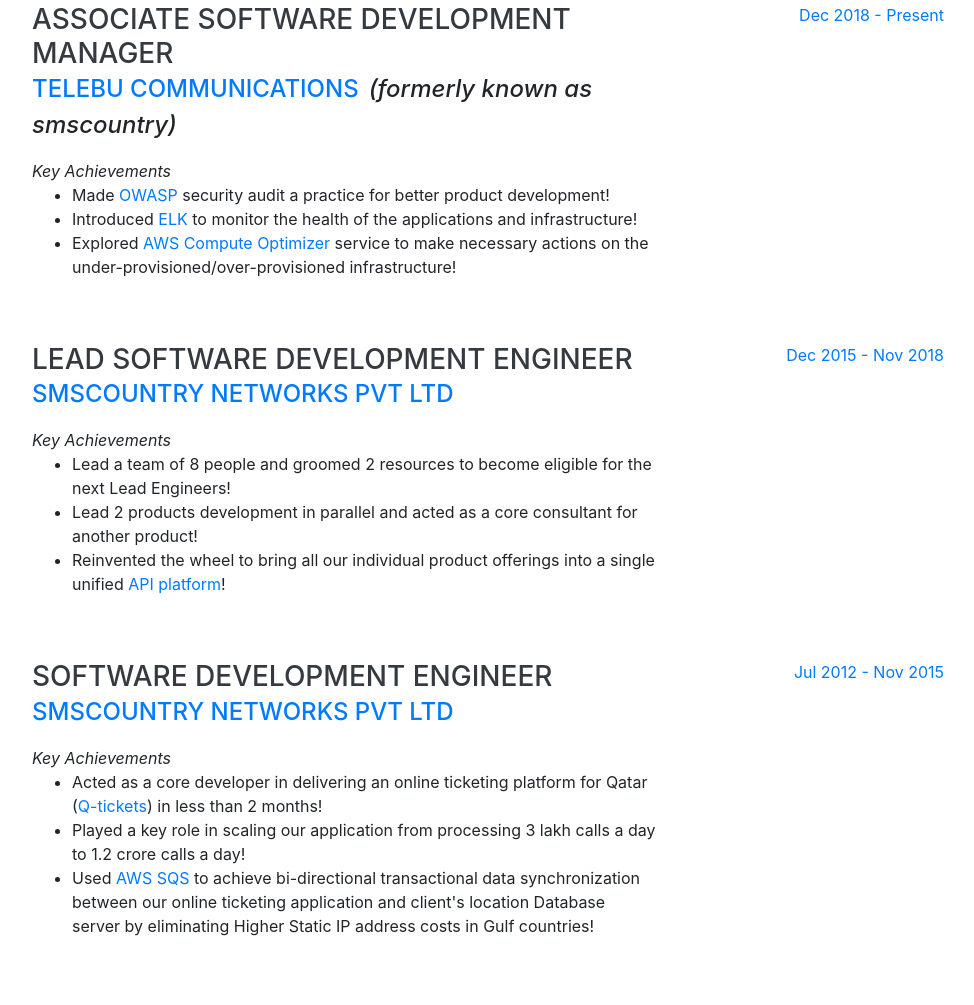
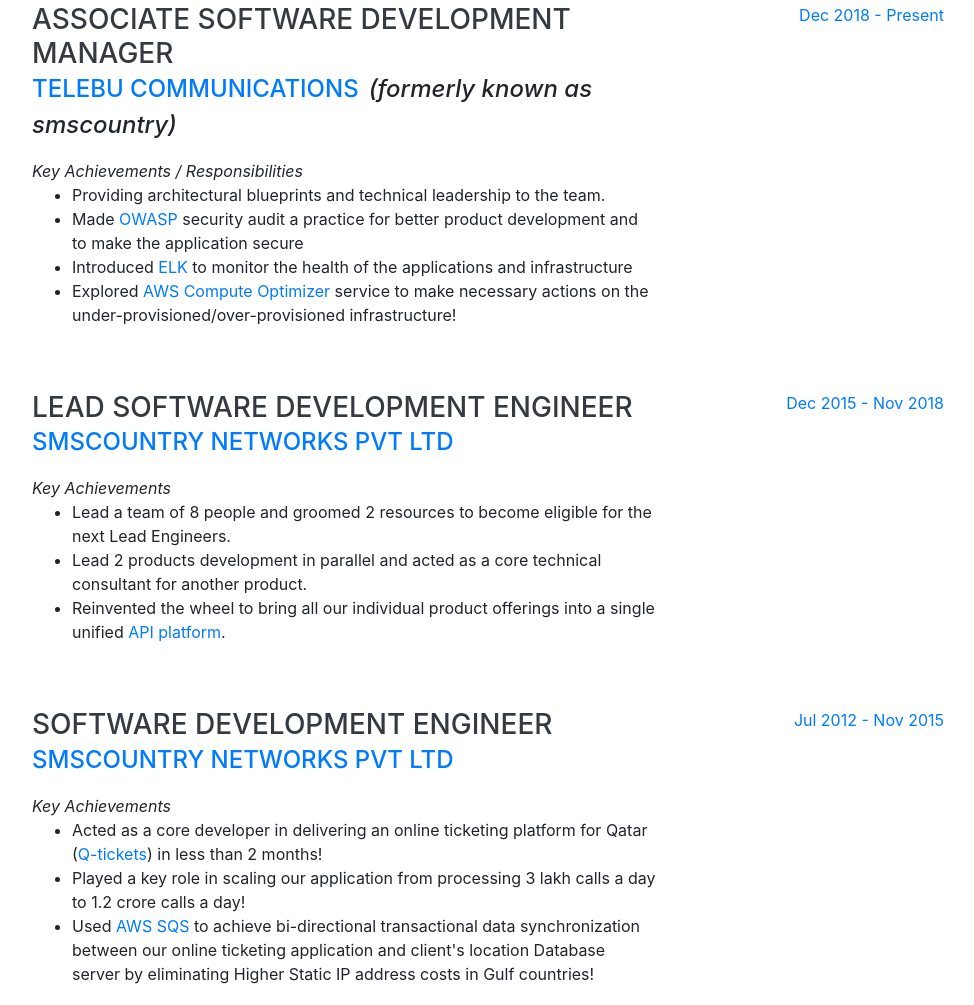
Before and after one commit to madhupolisetti/madhupolisetti.github.io, a website with bundled scripts: page index.html in a window 1280 px wide. Shown: the part 932-1937 px from the top of the page, without its empty margins (288-1262 px from the left). Built offline with nearby package versions, Linux system fonts and the light colour scheme; a web font is replaced by a local one.

Commit message:
Changed few lines in achievements.

```diff
--- a/index.html
+++ b/index.html
@@ -133,10 +133,11 @@
             <h3 class="mb-0">Associate Software Development Manager</h3>
             <div class="subheading mb-3"><a href="https://www.telebu.com" target="_blank">Telebu Communications</a><i style="text-transform:lowercase; margin-left:10px !important">(formerly known as smscountry)</i></div>
             <!--<p>Bring to the table win-win survival strategies to ensure proactive domination. At the end of the day, going forward, a new normal that has evolved from generation X is on the runway heading towards a streamlined cloud solution. User generated content in real-time will have multiple touchpoints for offshoring.</p>-->
-			<i>Key Achievements</i>
+			<i>Key Achievements / Responsibilities</i>
 			<ul>
-				<li>Made <a href="https://owasp.org/" target="_blank">OWASP</a> security audit a practice for better product development!</li>
-				<li>Introduced <a href="https://www.elastic.co/what-is/elk-stack" target="_blank">ELK</a> to monitor the health of the applications and infrastructure!</li>
+				<li>Providing architectural blueprints and technical leadership to the team.</li>
+				<li>Made <a href="https://owasp.org/" target="_blank">OWASP</a> security audit a practice for better product development and to make the application secure</li>
+				<li>Introduced <a href="https://www.elastic.co/what-is/elk-stack" target="_blank">ELK</a> to monitor the health of the applications and infrastructure</li>
 				<li>Explored <a href="https://aws.amazon.com/compute-optimizer/" target="_blank">AWS Compute Optimizer</a> service to make necessary actions on the under-provisioned/over-provisioned infrastructure!</li>
 			</ul>
           </div>
@@ -152,9 +153,9 @@
             <!--<p>Capitalize on low hanging fruit to identify a ballpark value added activity to beta test. Override the digital divide with additional clickthroughs from DevOps. Nanotechnology immersion along the information highway will close the loop on focusing solely on the bottom line.</p>-->
 			<i>Key Achievements</i>
 			<ul>
-				<li>Lead a team of 8 people and groomed 2 resources to become eligible for the next Lead Engineers!</li>
-				<li>Lead 2 products development in parallel and acted as a core consultant for another product!</li>
-				<li>Reinvented the wheel to bring all our individual product offerings into a single unified <a href="https://smscountryapi.docs.apiary.io/#" target="_blank">API platform</a>!</li>
+				<li>Lead a team of 8 people and groomed 2 resources to become eligible for the next Lead Engineers.</li>
+				<li>Lead 2 products development in parallel and acted as a core technical consultant for another product.</li>
+				<li>Reinvented the wheel to bring all our individual product offerings into a single unified <a href="https://smscountryapi.docs.apiary.io/#" target="_blank">API platform</a>.</li>
 			</ul>
           </div>
           <div class="resume-date text-md-right">
@@ -404,6 +405,7 @@
 			<div class="subheading mb-3"><a href="https://www.wanasatime.com" target="_blank">Cinema BH</a></div>
 			<div class="subheading mb-3"><a href="https://www.wanasatime.com" target="_blank">Wanasatime</a></div>
 			<div class="subheading mb-3"><a href="https://ivrs.apsfl.co.in/" target="_blank">PBFTS</a></div>
+			<div class="subheading mb-3"><a href="https://farapay.me/" target="_blank">Fara Pay</a></div>
 			<div class="subheading mb-3"><a href="https://hub.telebu.com" target="_blank">TelebuHUB</a></div>
 		</div>
 	</section>
```
